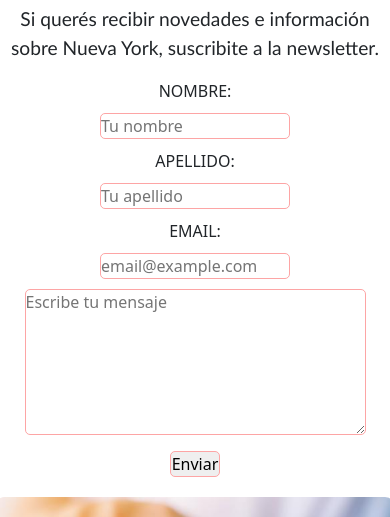
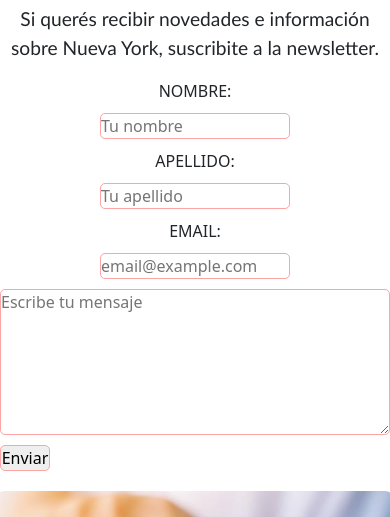
Before and after one commit to melinavillafane/conociendo-nueva-york, a plain HTML site: page pages/contacto.html in a window 390 px wide. Shown: the part 271-788 px from the top of the page. Drawn offline with nearby package versions, Linux system fonts and the light colour scheme; a web font is replaced by a local one.

Commit message:
Cambios para mejorar diseño responsive

```diff
--- a/css/style.css
+++ b/css/style.css
@@ -274,6 +274,7 @@ main section p {
 
 .comentario {
     grid-area: comentario;
+    display: grid;
 }
 
 .email {
@@ -282,11 +283,12 @@ main section p {
 
 .enviar {
     grid-area: enviar;
+    display: grid;
 }
 
 .enviar input {
     width: 50px;
-    align-self: flex-end;
+    align-self: center;
 }
 
 .form-contacto textarea {
@@ -341,7 +343,7 @@ footer section p {
 /*Media query - tablet*/
 @media screen and (max-width: 1024px) {
     .main-distritos {
-        padding-bottom: 20px;
+        padding-bottom: 0px;
     }
 
     .que-hacer {
```
